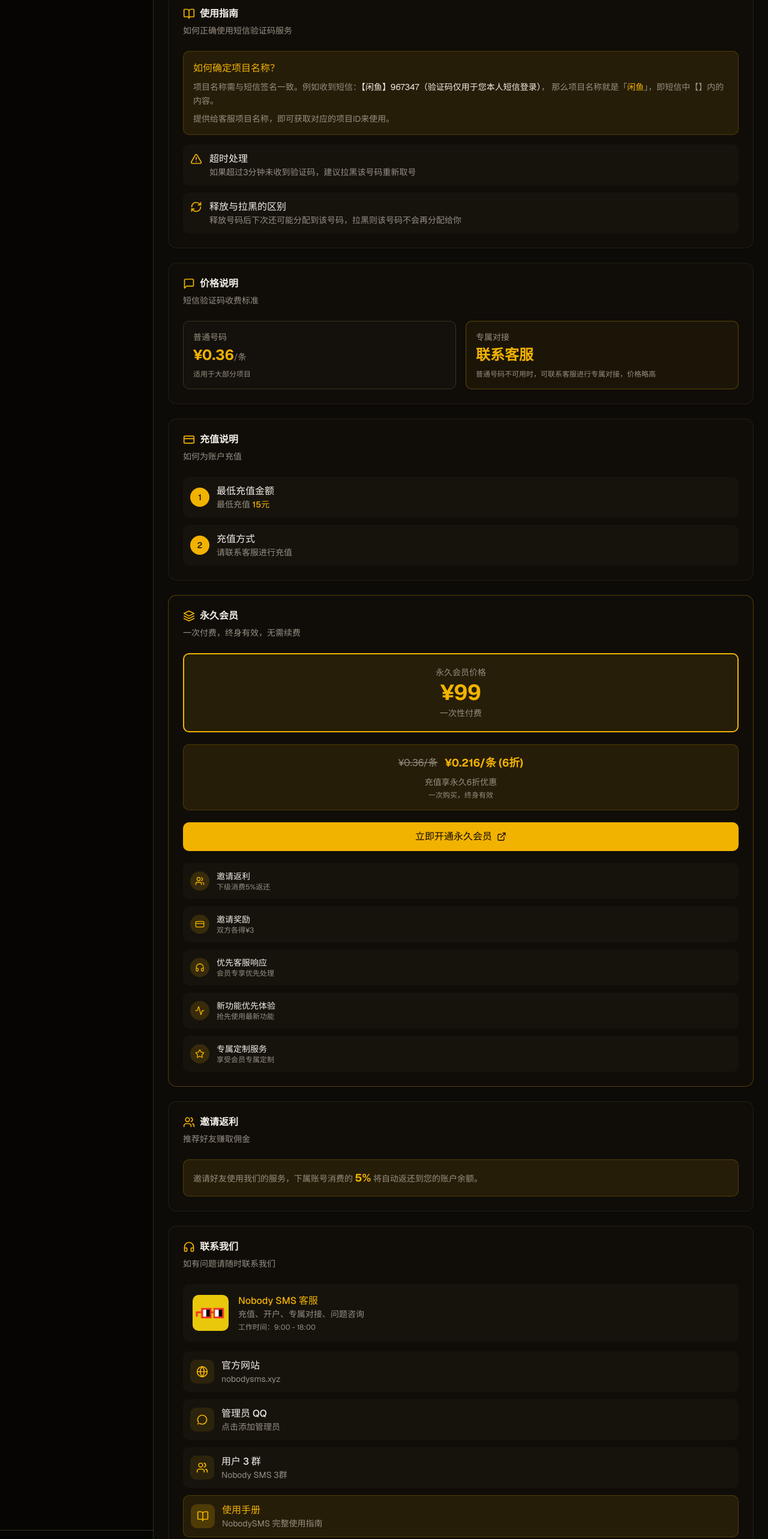
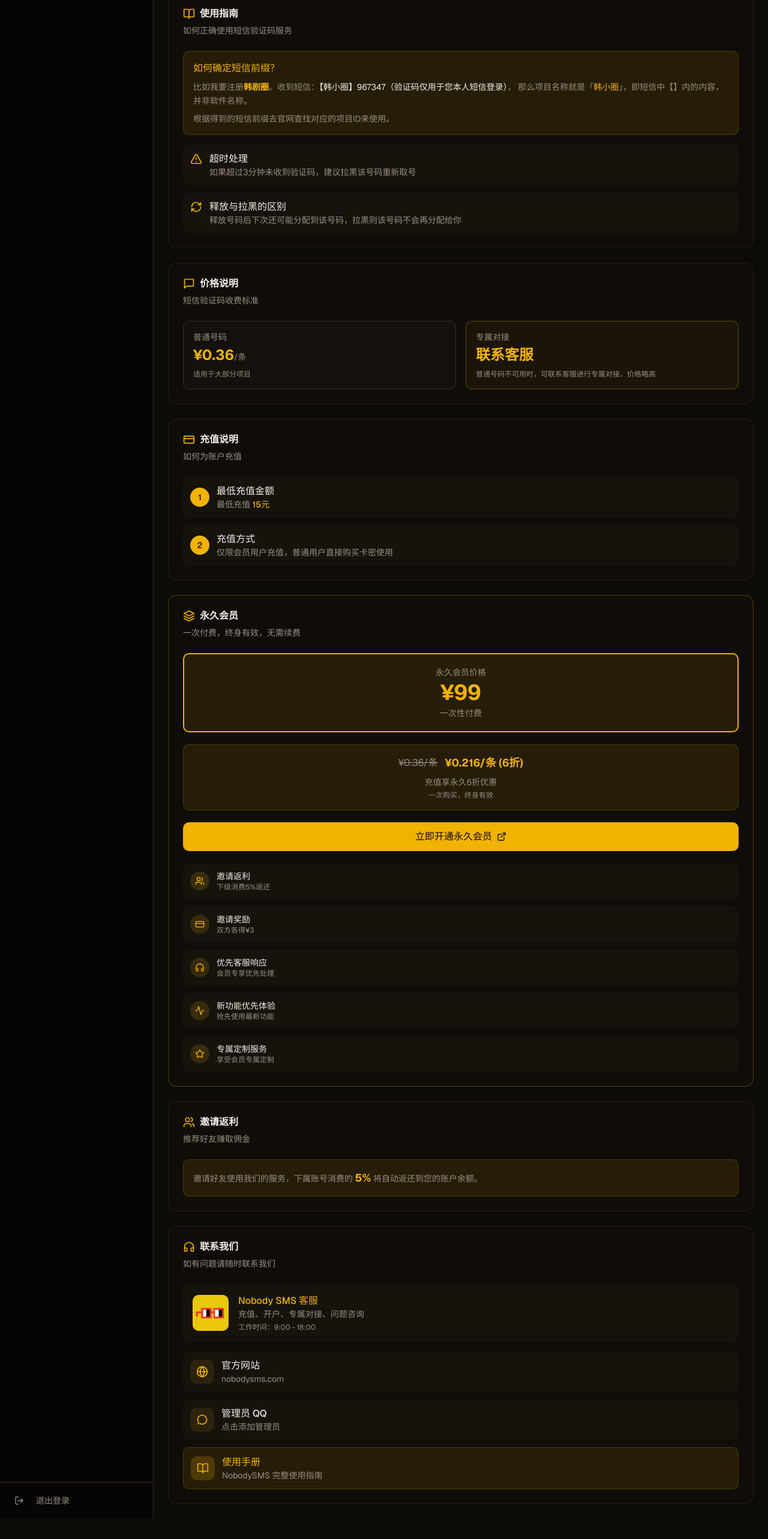
Before and after one commit to NiceGamezwh/nobodysmsonline, a Next.js app: page /dashboard/help in a window 1280 px wide. Shown: the part 220-2786 px from the top of the page at 60% size. After the commit the page ends 2752 px from the top, so only its background shows below. Built offline with nearby package versions, Linux system fonts and the light colour scheme; sample sign-in values are in the browser's storage.

Commit message:
Update page.tsx

```diff
--- a/app/dashboard/help/page.tsx
+++ b/app/dashboard/help/page.tsx
@@ -46,13 +46,13 @@ export default function HelpPage() {
         </CardHeader>
         <CardContent className="space-y-4">
           <div className="p-4 rounded-lg bg-primary/10 border border-primary/20">
-            <h4 className="font-medium text-primary mb-2">如何确定项目名称？</h4>
+            <h4 className="font-medium text-primary mb-2">如何确定短信前缀？</h4>
             <p className="text-sm text-muted-foreground leading-relaxed">
-              项目名称需与短信签名一致。例如收到短信：
-              <span className="text-foreground">【闲鱼】967347（验证码仅用于您本人短信登录）</span>， 那么项目名称就是「
-              <span className="text-primary font-medium">闲鱼</span>」，即短信中【】内的内容。
+              比如我要注册<span className="text-primary font-semibold">韩剧圈</span>。收到短信：
+              <span className="text-foreground">【韩小圈】967347（验证码仅用于您本人短信登录）</span>， 那么项目名称就是「
+              <span className="text-primary font-medium">韩小圈</span>」，即短信中【】内的内容，并非软件名称。
             </p>
-            <p className="text-sm text-muted-foreground mt-2">提供给客服项目名称，即可获取对应的项目ID来使用。</p>
+            <p className="text-sm text-muted-foreground mt-2">根据得到的短信前缀去官网查找对应的项目ID来使用。</p>
           </div>
 
           <div className="grid gap-3">
@@ -131,7 +131,7 @@ export default function HelpPage() {
               </span>
               <div>
                 <p className="font-medium">充值方式</p>
-                <p className="text-sm text-muted-foreground">请联系客服进行充值</p>
+                <p className="text-sm text-muted-foreground">仅限会员用户充值，普通用户直接购买卡密使用</p>
               </div>
             </div>
           </div>
@@ -281,7 +281,7 @@ export default function HelpPage() {
 
           <div className="grid gap-3">
             <a
-              href="https://nobodysms.xyz/"
+              href="http://nobodysms.com/"
               target="_blank"
               rel="noopener noreferrer"
               className="flex items-center gap-3 p-3 rounded-lg bg-muted/30 hover:bg-muted/50 transition-colors"
@@ -295,12 +295,12 @@ export default function HelpPage() {
               </div>
               <div>
                 <p className="font-medium">官方网站</p>
-                <p className="text-sm text-muted-foreground">nobodysms.xyz</p>
+                <p className="text-sm text-muted-foreground">nobodysms.com</p>
               </div>
             </a>
 
             <a
-              href="https://qm.qq.com/q/oqPmRqD9eM"
+              href="https://qm.qq.com/q/RGUJvLdoce"
               target="_blank"
               rel="noopener noreferrer"
               className="flex items-center gap-3 p-3 rounded-lg bg-muted/30 hover:bg-muted/50 transition-colors"
@@ -317,22 +317,7 @@ export default function HelpPage() {
             </a>
 
             <a
-              href="https://qm.qq.com/q/olY9eOkg26"
-              target="_blank"
-              rel="noopener noreferrer"
-              className="flex items-center gap-3 p-3 rounded-lg bg-muted/30 hover:bg-muted/50 transition-colors"
-            >
-              <div className="flex h-10 w-10 items-center justify-center rounded-lg bg-primary/10">
-                <Users className="h-5 w-5 text-primary" />
-              </div>
-              <div>
-                <p className="font-medium">用户 3 群</p>
-                <p className="text-sm text-muted-foreground">Nobody SMS 3群</p>
-              </div>
-            </a>
-
-            <a
-              href="https://www.yuque.com/nobodysms/xlypsu"
+              href="https://www.showdoc.com.cn/2598853875396834/11559060627320140"
               target="_blank"
               rel="noopener noreferrer"
               className="flex items-center gap-3 p-3 rounded-lg bg-primary/10 border border-primary/20 hover:bg-primary/20 transition-colors"
```
